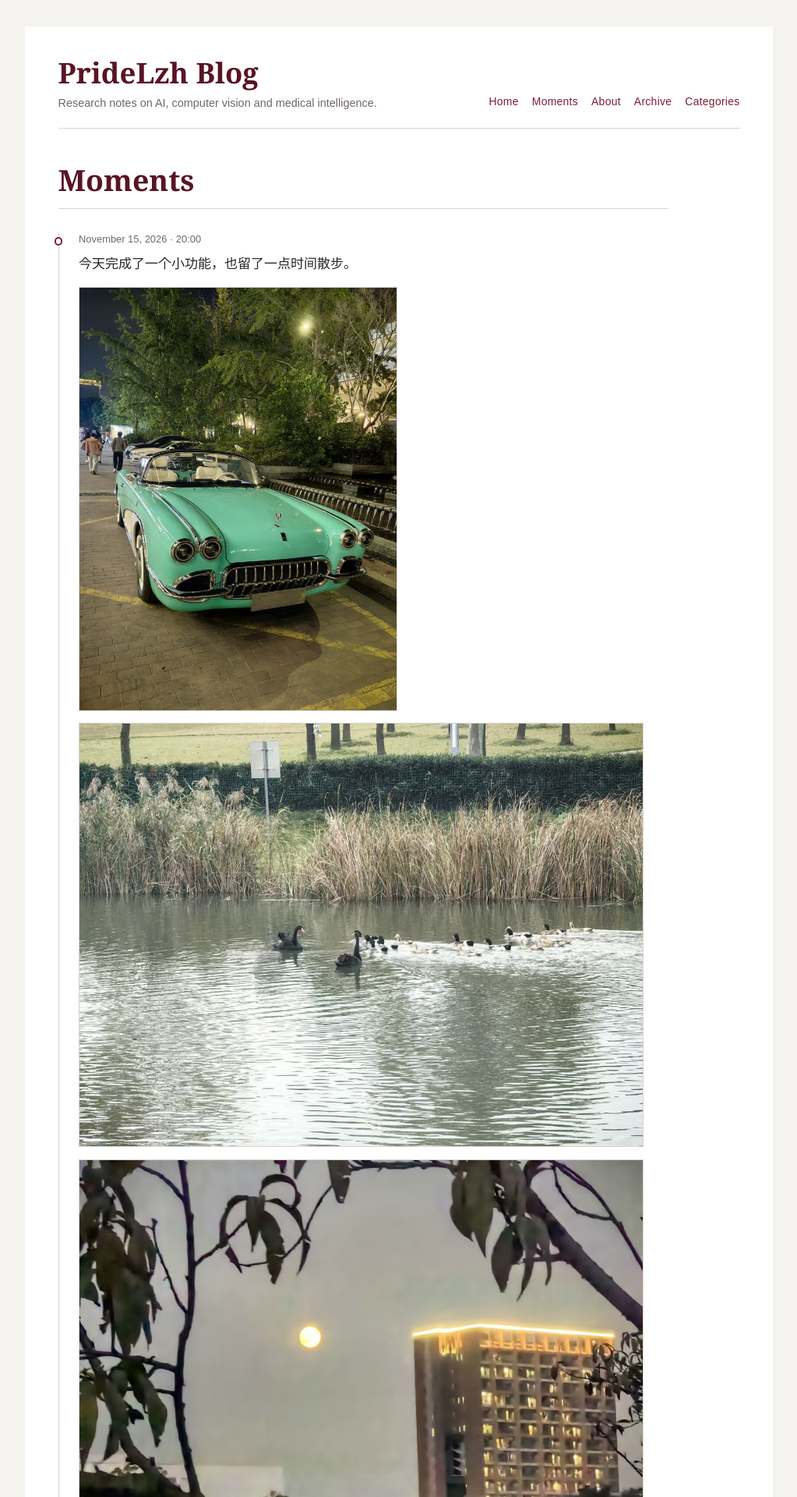
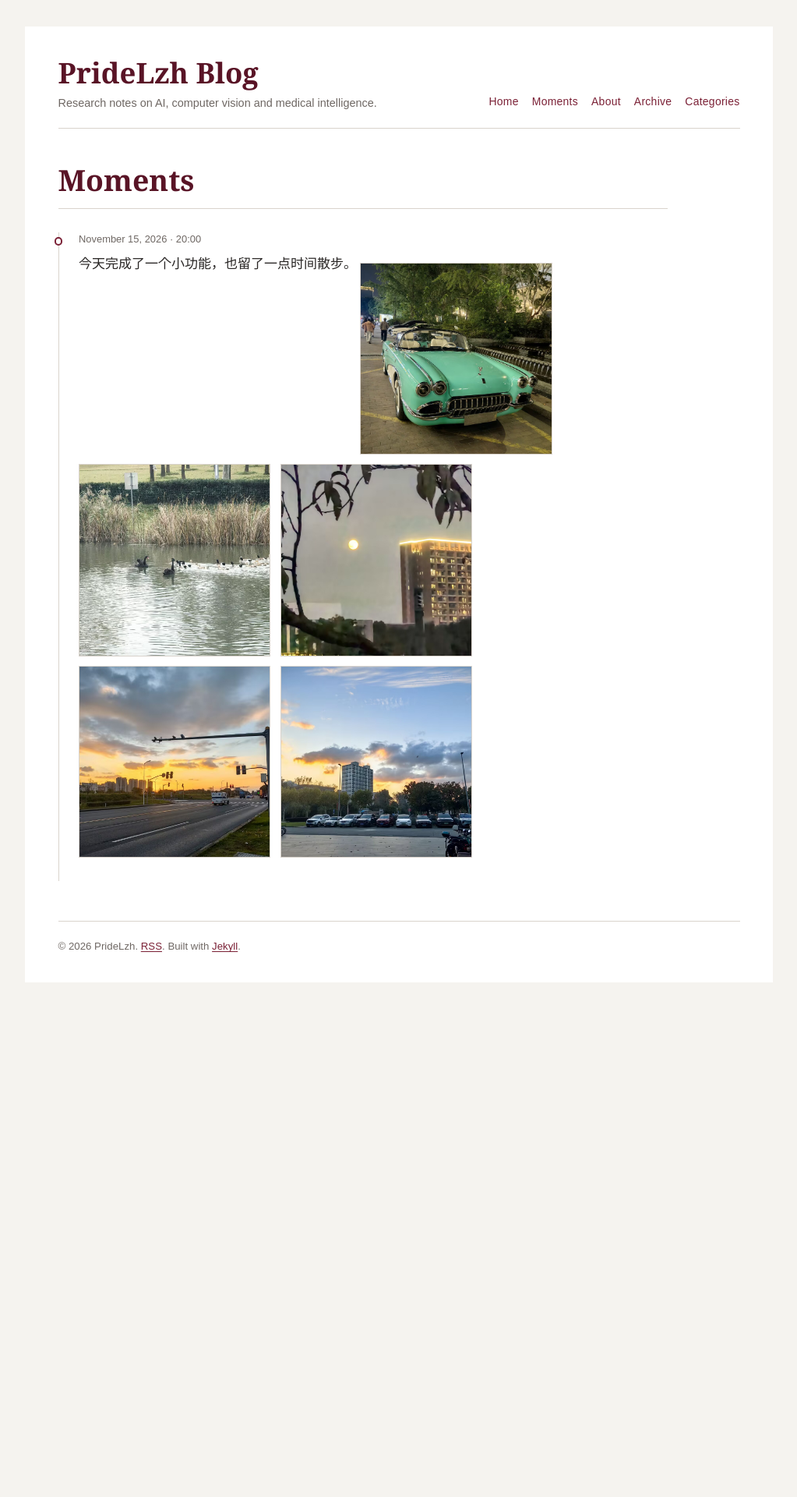
Before and after one commit to pridelzh/pridelzh.github.io, a Jekyll site: the page built from moments.md, in a window 1280 px wide. Shown: the top 1920 px of the page at 78% size, without its empty margins (128-1151 px from the left). Built offline with Jekyll 4.4.1, drawn with Linux system fonts in a browser that asks for light colours; after the commit the page ends 1294 px from its top, so only the background shows below that.

Commit message:
comment update on 2026-11-15

```diff
--- a/assets/css/style.css
+++ b/assets/css/style.css
@@ -333,9 +333,40 @@ mjx-container[display="true"] {
 .moment-content img {
   border: 1px solid var(--separator);
   display: block;
-  margin: 0.9rem 0;
+  margin: 0;
   max-height: 32rem;
   object-fit: contain;
+}
+
+.moment-content > p:has(> img) {
+  margin: 0.9rem 0;
+}
+
+.moment-content > p:has(> img) img {
+  aspect-ratio: 1;
+  display: inline-block;
+  margin: 0.75rem 0.5rem 0 0;
+  max-height: none;
+  object-fit: cover;
+  vertical-align: top;
+  width: calc((100% - 1rem) / 3);
+}
+
+.moment-content > p:has(> img) img:first-of-type:last-of-type {
+  aspect-ratio: auto;
+  display: block;
+  max-height: 32rem;
+  object-fit: contain;
+  width: auto;
+}
+
+.moment-content > p:has(> img) img:first-of-type:nth-last-of-type(2),
+.moment-content > p:has(> img) img:first-of-type:nth-last-of-type(2) ~ img {
+  width: calc((100% - 0.5rem) / 2);
+}
+
+.moment-content > p:has(> img) img:last-of-type {
+  margin-right: 0;
 }
 
 .empty-state {
```
Also changed, not shown: test/content_pages_test.rb (+1 -1 lines), test/layout_test.rb (+2 -0 lines), README.md.
